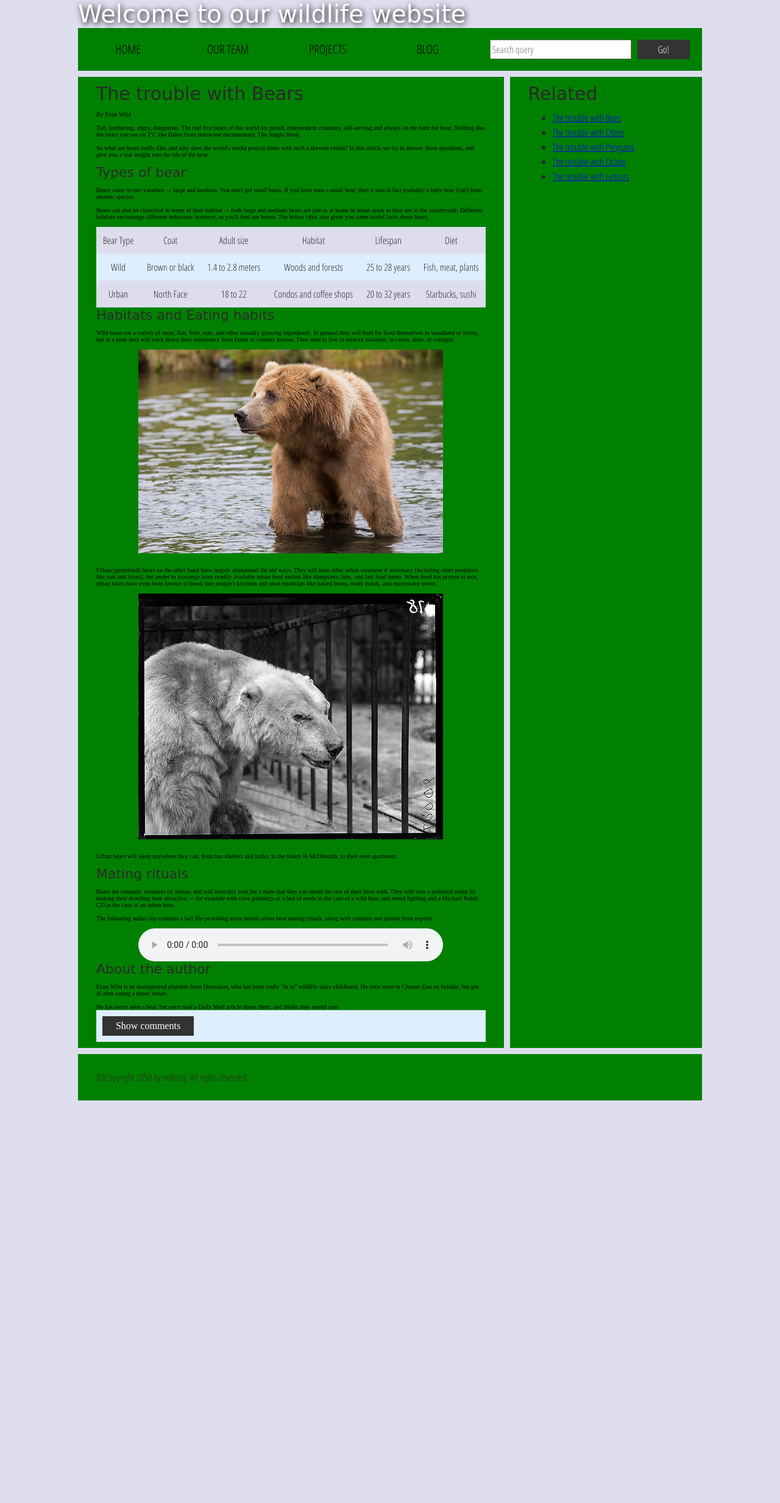
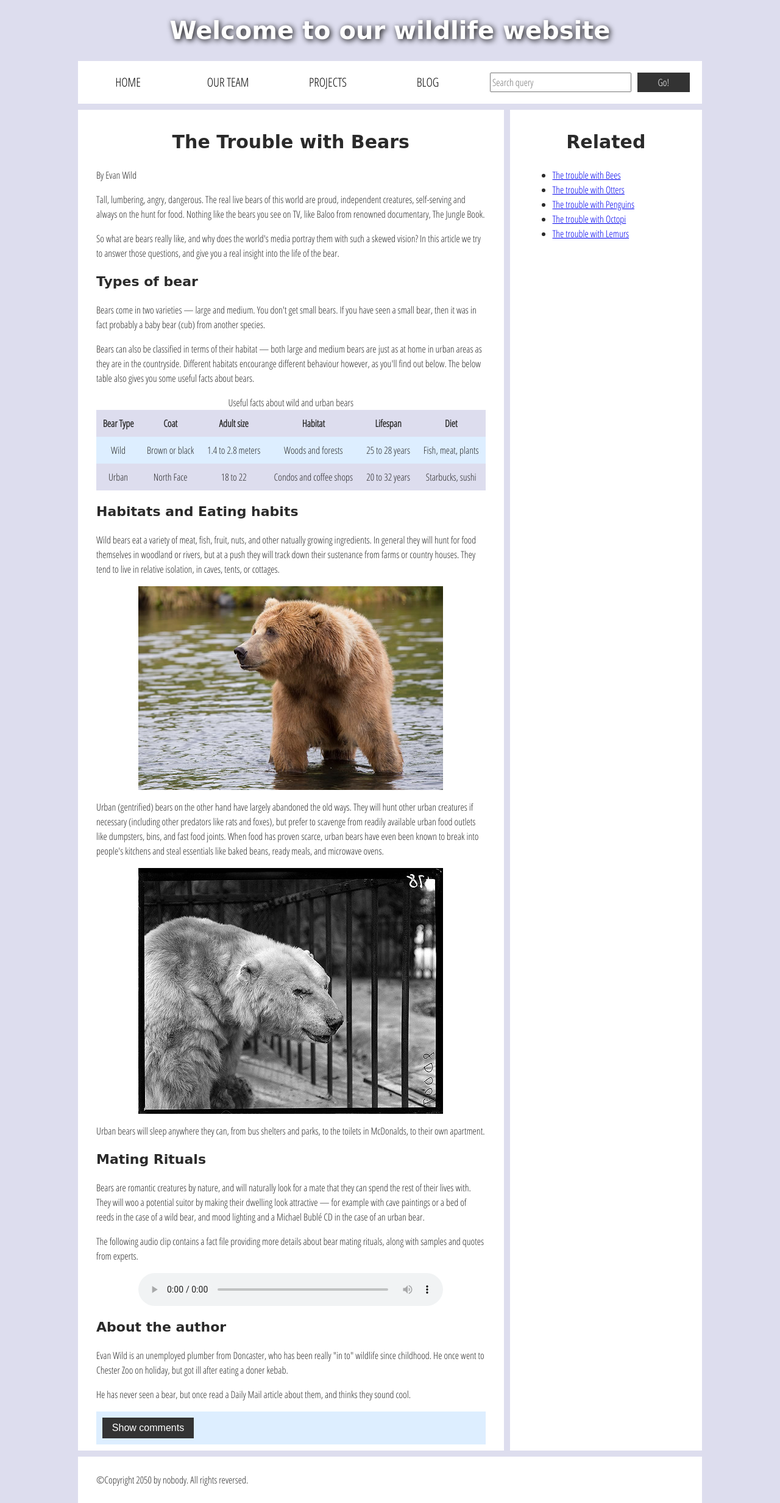
Before and after one commit to yakob-ad/M5.2-Lab, a website: page index.html in a window 1280 px wide. Shown: the whole page at 61% size. Before the commit the page ends 1804 px from the top, so only its background shows below. Drawn offline with Linux system fonts and the light colour scheme; a web font is replaced by a local one.

Commit message:
html, css, and js files updated for accessibility

```diff
--- a/css/style.css
+++ b/css/style.css
@@ -18,7 +18,10 @@ body {
 
 /* || typography */
 
-font[size="7"], font[size="6"], font[size="5"] {
+/* Replaced font[size="7"], font[size="6"], & font[size="5"] with
+ * h1, h2, & h3 respectively */
+
+h1, h2, h3 {
   font-family: 'Sonsie One', cursive;
   color: #2a2a2a;
 }
@@ -28,19 +31,19 @@ p, input, li, table, label {
   color: #2a2a2a;
 }
 
-font[size="7"] {
+h1 {
   font-size: 4rem;
   text-align: center;
   color: white;
   text-shadow: 2px 2px 10px black;
 }
 
-font[size="6"] {
+h2 {
   font-size: 3rem;
   text-align: center;
 }
 
-font[size="5"] {
+h3 {
   font-size: 2.2rem;
 }
 
@@ -51,8 +54,8 @@ p, li, table {
 
 /* || header layout */
 
-div[class="nav"], article, footer, .secondary {
-  background-color: green;
+.nav, article, footer, .secondary {
+  background-color: white;
 }
 
 article, footer, .secondary {
@@ -63,28 +66,28 @@ article {
   margin-right: 10px;
 }
 
-div[class="nav"] {
+.nav {
   height: 50px;
-  background-color: ff80ff;
+  /* background-color: ff80ff; This styling forgot the '#' and it is not needed */
   display: flex;
   padding: 1% 0;
   margin-bottom: 10px;
 }
 
-div[class="nav"] ul {
+.nav ul {
   padding: 0;
   list-style-type: none;
   flex: 2;
   display: flex;
 }
 
-div[class="nav"] li {
+.nav li {
   display: inline;
   text-align: center;
   flex: 1;
 }
 
-div[class="nav"] a {
+.nav a {
   display: inline-block;
   font-size: 2rem;
   text-transform: uppercase;
@@ -92,7 +95,7 @@ div[class="nav"] a {
   color: black;
 }
 
-div[class="nav"] .search {
+.nav .search {
   flex: 1;
   display: flex;
   align-items: center;
@@ -181,11 +184,11 @@ audio {
   cursor: pointer;
 }
 
-.comments font[size="6"] {
+.comments h2 { /* Changed font[size="6"] to h2 */
   font-size: 2rem;
 }
 
-.comments font[size="6"]:nth-of-type(2) {
+.comments h2:nth-of-type(2) { /* Changed font[size="6"] to h2 */
   margin-bottom: 0;
 }
 
@@ -248,3 +251,13 @@ audio {
 .comment-container li p:nth-child(2) {
   flex: 5;
 }
+
+
+/* Tab focus styling */
+.secondary ul li a:focus,
+.nav ul li a:focus,
+.comments button:focus,
+input[type="submit"]:focus {
+  background-color: rgb(17, 18, 17);
+  color: white;
+}
--- a/index.html
+++ b/index.html
@@ -1,10 +1,11 @@
 <!DOCTYPE html>
-<html>
+<html lang="en">
   <head>
     <meta charset="utf-8">
+    <meta name="viewport" content="width=device-width, initial-scale=1">
 
     <title>Accessibility assessment</title>
-    <link href="https://fonts.googleapis.com/css?family=Open+Sans+Condensed:300|Sonsie+One" rel="stylesheet" type="text/css">
+    <link href="https://fonts.googleapis.com/css?family=Open+Sans+Condensed:300%7CSonsie+One" rel="stylesheet" type="text/css">
     <link rel="stylesheet" href="css/style.css">
 
     <!-- the below three lines are a fix to get HTML5 semantic elements working in old versions of Internet Explorer-->
@@ -14,11 +15,12 @@
   </head>
 
   <body>
-    <div class="header">
-      <font size="7">Welcome to our wildlife website</font>
-    </div>
+    <!-- Body header -->
+    <header class="header">
+      <h1>Welcome to our wildlife website</h1>
 
-    <div class="nav">
+      <!-- Navigation Menu -->
+      <nav class="nav">
         <ul>
           <li><a href="#">Home</a></li>
           <li><a href="#">Our team</a></li>
@@ -26,37 +28,52 @@
           <li><a href="#">Blog</a></li>
         </ul>
 
-      <form class="search">
+        <form class="search" role="search">
           <input type="search" name="q" placeholder="Search query">
           <input type="submit" value="Go!">
         </form>
+      </nav>
+    </header>
+
+    <!-- Main container -->
+    <main>
+      <article>
+        <!-- Article title -->
+        <h2>The Trouble with Bears</h2>
+
+        <!-- Opening Paragraphs -->
+        <div>
+          <p>By Evan Wild</p>
+          <p>
+            Tall, lumbering, angry, dangerous. The real live bears of this world are proud, independent creatures, self-serving and always on the hunt for food. Nothing like the bears you see on TV, like Baloo from renowned documentary, The Jungle Book.
+          </p>
+          <p>
+            So what are bears really like, and why does the world's media portray them with such a skewed vision? In this article we try to answer those questions, and give you a real insight into the life of the bear.
+          </p>
         </div>
 
-    <main>
-      <article>
-        <font size="6">The trouble with Bears</font>
-        <br><br>
-        By Evan Wild
-        <br><br>
-        Tall, lumbering, angry, dangerous. The real live bears of this world are proud, independent creatures, self-serving and always on the hunt for food. Nothing like the bears you see on TV, like Baloo from renowned documentary, The Jungle Book.
-        <br><br>
-        So what are bears really like, and why does the world's media portray them with such a skewed vision? In this article we try to answer those questions, and give you a real insight into the life of the bear.
-        <br><br>
-        <font size="5">Types of bear</font>
-        <br><br>
+        <!-- Types of Bears -->
+        <section>
+          <h3>Types of bear</h3>
+          <p>
             Bears come in two varieties — large and medium. You don't get small bears. If you have seen a small bear, then it was in fact probably a baby bear (cub) from another species.
-        <br><br>
+          </p>
+          <p>
             Bears can also be classified in terms of their habitat — both large and medium bears are just as at home in urban areas as they are in the countryside. Different habitats encourange different behaviour however, as you'll find out below. The below table also gives you some useful facts about bears.
-        <br><br>
+          </p>
+        </section>
+
+        <!-- Table with Useful facts about bears -->
         <table>
+          <caption>Useful facts about wild and urban bears</caption>
           <thead>
             <tr>
-              <td>Bear Type</td>
-              <td>Coat</td>
-              <td>Adult size</td>
-              <td>Habitat</td>
-              <td>Lifespan</td>
-              <td>Diet</td>
+              <th>Bear Type</th>
+              <th>Coat</th>
+              <th>Adult size</th>
+              <th>Habitat</th>
+              <th>Lifespan</th>
+              <th>Diet</th>
             </tr>
           </thead>
           <tbody>
@@ -79,53 +96,71 @@
           </tbody>
         </table>
 
-        <font size="5">Habitats and Eating habits</font>
-        <br><br>
+        <!-- Habitats and Eating Habits of Wild and Urban Bears -->
+        <section>
+          <h3>Habitats and Eating habits</h3>
+          <p>
             Wild bears eat a variety of meat, fish, fruit, nuts, and other natually growing ingredients. In general they will hunt for food themselves in woodland or rivers, but at a push they will track down their sustenance from farms or country houses. They tend to live in relative isolation, in caves, tents, or cottages.
-        <br><br>
-        <img src="media/wild-bear.jpg">
-        <br><br>
+          </p>
+          <img src="media/wild-bear.jpg" alt="A wild grizzly bear stands in a sunlit riverbed, gazing off to the side.">
+          <p>
             Urban (gentrified) bears on the other hand have largely abandoned the old ways. They will hunt other urban creatures if necessary (including other predators like rats and foxes), but prefer to scavenge from readily available urban food outlets like dumpsters, bins, and fast food joints. When food has proven scarce, urban bears have even been known to break into people's kitchens and steal essentials like baked beans, ready meals, and microwave ovens.
-        <br><br>
-        <img src="media/urban-bear.jpg">
-        <br><br>
+          </p>
+          <img src="media/urban-bear.jpg" alt="Black and white photo of a bear standing behind metal bars in an urban setting, possibly near a park or fenced building.">
+          <p>
             Urban bears will sleep anywhere they can, from bus shelters and parks, to the toilets in McDonalds, to their own apartment.
-        <br><br>
-        <font size="5">Mating rituals</font>
-        <br><br>
+          </p>
+        </section>
+
+        <!-- Mating Rituals -->
+        <section>
+          <h3>Mating Rituals</h3>
+          <p>
             Bears are romantic creatures by nature, and will naturally look for a mate that they can spend the rest of their lives with. They will woo a potential suitor by making their dwelling look attractive — for example with cave paintings or a bed of reeds in the case of a wild bear, and mood lighting and a Michael Bublé CD in the case of an urban bear.
-        <br><br>
+          </p>
+          <p>
             The following audio clip contains a fact file providing more details about bear mating rituals, along with samples and quotes from experts.
-        <br><br>
-        <audio controls>
+          </p>
+          <audio controls aria-label="Audio fact file about bear mating rituals">
             <source src="media/bear.mp3" type="audio/mp3">
             <source src="media/bear.ogg" type="audio/ogg">
-          <p>It looks like your browser doesn't support HTML5 audio players.</p>
+            <p>
+              It looks like your browser doesn't support HTML5 audio players. Here is a
+              <a href="media/bear.mp3">link to the audio</a> instead.
+            </p>
           </audio>
+        </section>
 
+        <!-- About the Author -->
         <aside>
+          <h3>About the author</h3>
+          <p>
+            Evan Wild is an unemployed plumber from Doncaster, who has been really "in to" wildlife since childhood. He once went to Chester Zoo on holiday, but got ill after eating a doner kebab.
+          </p>
+          <p>
+            He has never seen a bear, but once read a Daily Mail article about them, and thinks they sound cool.
+          </p>
+        </aside>
 
-          <font size="5">About the author</font>
-        <br><br>
-          Evan Wild is an unemployed plumber from Doncaster, who has been really "in to" wildlife since childhood. He once went to Chester Zoo on holiday, but got ill after eating a doner kebab.
-        <br><br>
-          He has never seen a bear, but once read a Daily Mail article about them, and thinks they sound cool.
+        <!-- Comments Section -->
+        <section class="comments">
+          <!-- Use button rather than div element for built-in keyboard accessibility -->
+          <button class="show-hide" aria-expanded="false" aria-controls="comment-wrapper">
+            Show comments
+          </button>
 
-        </aside>
-        <section class="comments">
-          <div class="show-hide">Show comments</div>
+          <div class="comment-wrapper" id="comment-wrapper">
 
-          <div class="comment-wrapper">
-
-            <font size="6">Add comment</font>
+            <!-- <font size="6">Add comment</font> -->
+            <h2>Add comment</h2>
 
             <form class="comment-form">
               <div class="flex-pair">
-                Your name:
+                <label for="name">Your name:</label>
                 <input type="text" name="name" id="name" placeholder="Enter your name">
               </div>
               <div class="flex-pair">
-                Your comment:
+                <label for="comment">Your comment:</label>
                 <input type="text" name="comment" id="comment" placeholder="Enter your comment">
               </div>
               <div>
@@ -133,27 +168,23 @@
               </div>
             </form>
 
-            <font size="6">Comments</font>
-
-            <ul class="comment-container">
-
+            <!-- Comments -->
+            <h2>Comments</h2>
+            <ul class="comment-container" aria-label="User comments" aria-live="polite">
               <li>
-
                 <p>Bob Fossil</p>
-
-                <p>Oh I am so glad you taught me all about the big brown angry guys in the woods. With their sniffing little noses and their bad attitudes, they can sure be a menace — I was thinking of putting them all in a truck and driving them outta here. I run a zoo, you know.</p>
-
+                <p>
+                  Oh I am so glad you taught me all about the big brown angry guys in the woods. With their sniffing little noses and their bad attitudes, they can sure be a menace — I was thinking of putting them all in a truck and driving them outta here. I run a zoo, you know.
+                </p>
               </li>
-
             </ul>
-
           </div>
         </section>
       </article>
 
-      <div class="secondary">
-        <font size="6">Related</font>
-
+      <!-- Related links -->
+      <aside class="secondary">
+        <h2>Related</h2>
         <ul>
           <li><a href="#">The trouble with Bees</a></li>
           <li><a href="#">The trouble with Otters</a></li>
@@ -161,9 +192,10 @@
           <li><a href="#">The trouble with Octopi</a></li>
           <li><a href="#">The trouble with Lemurs</a></li>
         </ul>
-      </div>
+      </aside>
     </main>
 
+    <!-- Body Footer -->
     <footer>
       <p>©Copyright 2050 by nobody. All rights reversed.</p>
     </footer>
--- a/js/main.js
+++ b/js/main.js
@@ -14,6 +14,9 @@ showHideBtn.onclick = function() {
     showHideBtn.textContent = 'Show comments';
     commentWrapper.style.display = 'none';
   }
+
+  // Set aria-expanded to true if commentWrapper is displayed. False otherwise.
+  showHideBtn.setAttribute('aria-expanded', String(commentWrapper.style.display === 'block'));
 };
 
 // functionality for adding a new comment via the comments form
```
Lines whose indentation alone changed are shown as unchanged.
